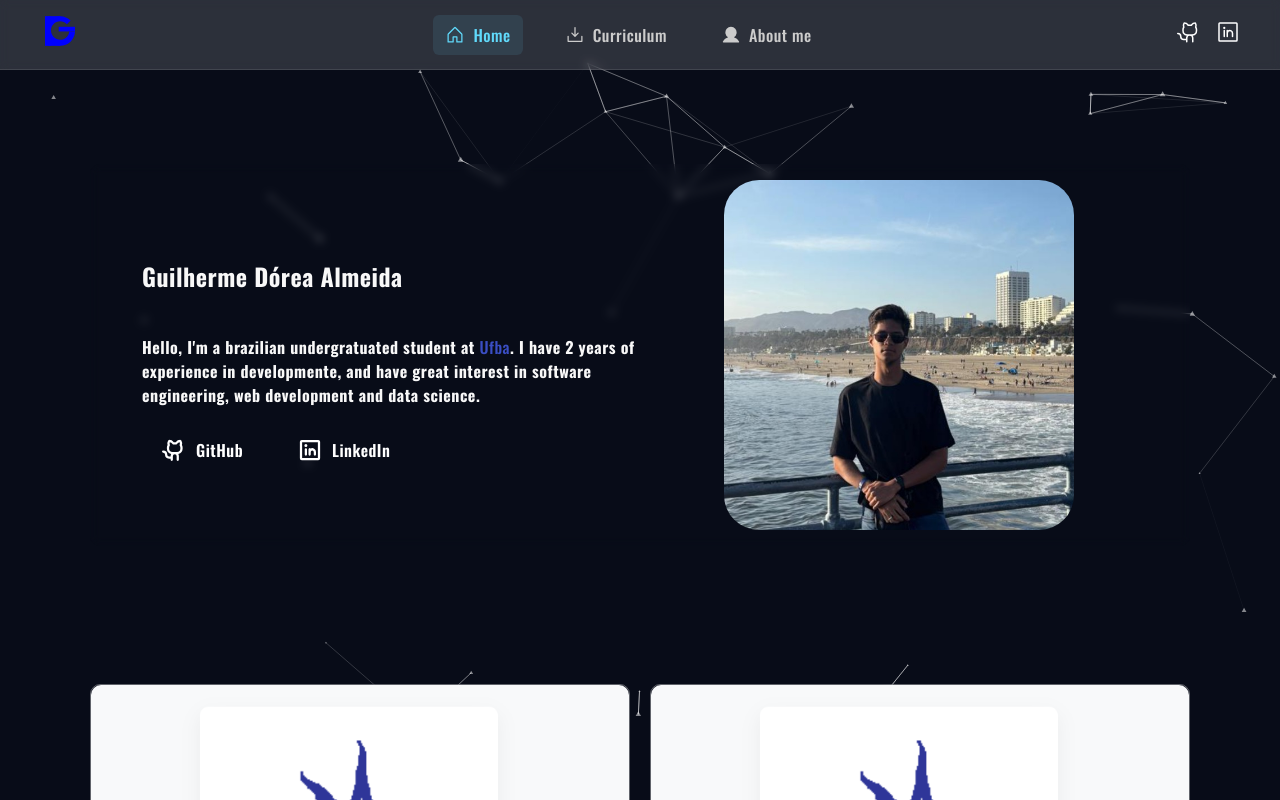
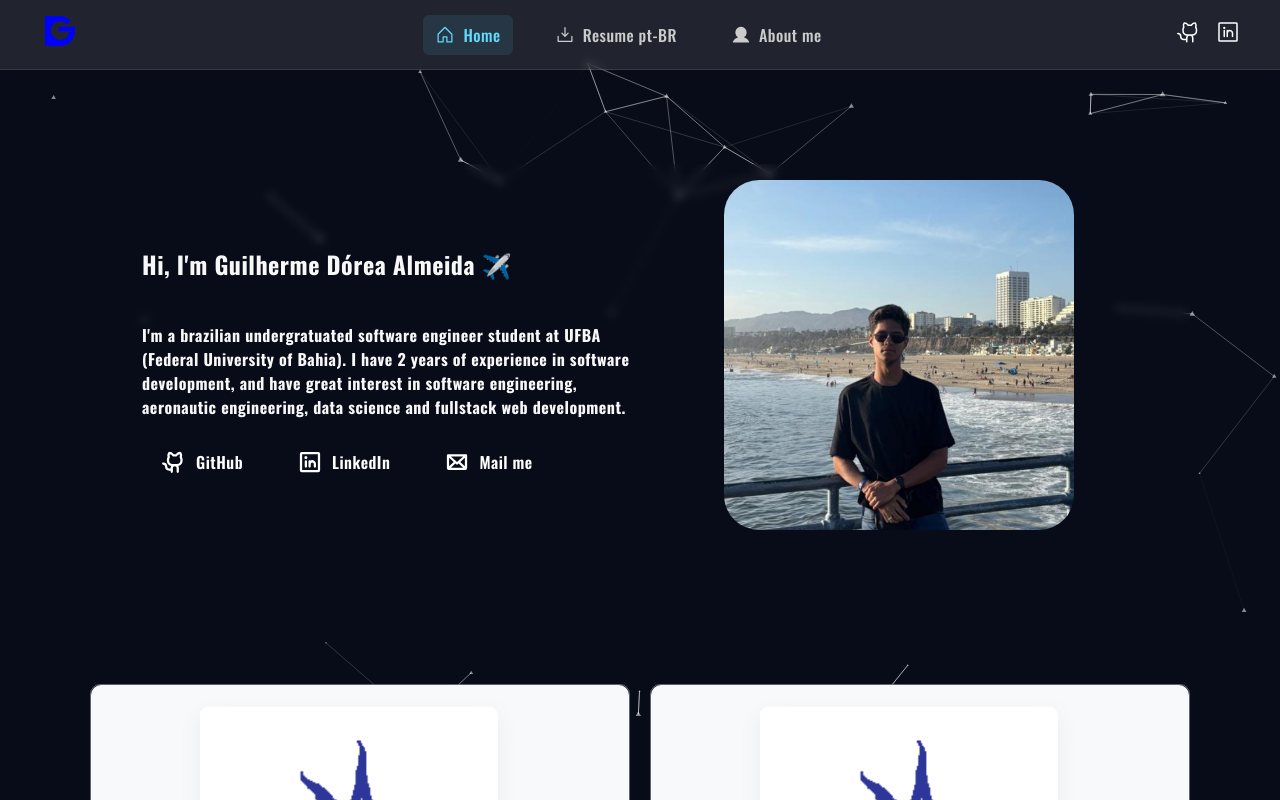
Before and after one commit to GuilhermeDorea/landing, a React (Vite) app: page / in a window 1280 px wide. Shown: the top 800 px of the page. Built offline with nearby package versions, Linux system fonts and the light colour scheme; a web font is replaced by a local one.

Commit message:
feat: curriculo e icone de email

```diff
--- a/src/App.jsx
+++ b/src/App.jsx
@@ -1,4 +1,4 @@
-import { GithubLogoIcon, LinkedinLogoIcon } from '@phosphor-icons/react';
+import { EnvelopeIcon, GithubLogoIcon, LinkedinLogoIcon } from '@phosphor-icons/react';
 import { Link, Route, Routes } from 'react-router-dom';
 import './App.css';
 import fotoPerfil from './assets/guilhermedorea.png';
@@ -31,31 +31,36 @@ function App() {
 }
 
 function Home() {
+  const scrollToContact = () => {
+    const contactSection = document.getElementById('contact');
+    if (contactSection) {
+      contactSection.scrollIntoView({ behavior: 'smooth' });
+    }
+  };
   return (
     <>
       <div className="home-container">
         <div className="card starter-card">
           <div className="left-starter-decor">
-            <h2>Guilherme Dórea Almeida</h2>
+            <h2>Hi, I'm Guilherme Dórea Almeida ✈️</h2>
             <h4 className="starter-text">
-              Hello, I'm a brazilian undergratuated student at <a href="https://www.ufba.br/">Ufba</a>. I have 2 years
-              of experience in developmente, and have great interest in software engineering, web development and data
-              science.
+              I'm a brazilian undergratuated software engineer student at UFBA (Federal University of Bahia). I have 2
+              years of experience in software development, and have great interest in software engineering, aeronautic
+              engineering, data science and fullstack web development.
             </h4>
             <div style={{ display: 'flex', gap: '15px', flexWrap: 'wrap' }}>
-              <a href="https://github.com/GuilhermeDorea" target="_blank" rel="noreferrer" className="social-link">
+              <a href="https://github.com/GuilhermeDorea" target="_blank" className="social-link">
                 <GithubLogoIcon size={24} weight="bold" />
                 <span>GitHub</span>
               </a>
 
-              <a
-                href="https://linkedin.com/in/guilhermedorea/"
-                target="_blank"
-                rel="noreferrer"
-                className="social-link"
-              >
+              <a href="https://linkedin.com/in/guilhermedorea/" target="_blank" className="social-link">
                 <LinkedinLogoIcon size={24} weight="bold" />
                 <span>LinkedIn</span>
+              </a>
+              <a style={{ cursor: 'pointer' }} onClick={scrollToContact} target="_blank" className="social-link">
+                <EnvelopeIcon size={24} weight="bold" />
+                <span>Mail me</span>
               </a>
             </div>
           </div>
@@ -83,7 +88,7 @@ function Home() {
             </ProjectCard>
           </div>
         </div>
-        <div className="card">
+        <div className="card" id="contact">
           <h2>Contact me</h2>
           <ContactForm />
         </div>
--- a/src/components/Nav.css
+++ b/src/components/Nav.css
@@ -12,7 +12,7 @@
   padding: 0 40px;
 
   /* Estilo Vidro */
-  background: rgba(255, 255, 255, 0.15);
+  background: rgba(255, 255, 255, 0.1);
   backdrop-filter: blur(5px);
   border-bottom: 1px solid rgba(255, 255, 255, 0.1);
   z-index: 1000;
--- a/src/components/Navbar.jsx
+++ b/src/components/Navbar.jsx
@@ -1,6 +1,7 @@
 import { DownloadSimpleIcon, GithubLogoIcon, HouseIcon, LinkedinLogoIcon, UserIcon } from '@phosphor-icons/react';
 import { NavLink } from 'react-router-dom';
 import fotoPerfil from '../assets/GD.svg';
+import resume from '../assets/Resume_GuilhermeDoreaAlmeida.pdf';
 import './Nav.css';
 
 export function Navbar() {
@@ -16,12 +17,12 @@ export function Navbar() {
           Home
         </NavLink>
 
-        <NavLink to="/cv" className={({ isActive }) => (isActive ? 'nav-item active' : 'nav-item')}>
+        <a href={resume} download={true} className="nav-item">
           <DownloadSimpleIcon size={20} />
-          Curriculum
-        </NavLink>
+          Resume pt-BR
+        </a>
 
-        <NavLink to="/cv" className={({ isActive }) => (isActive ? 'nav-item active' : 'nav-item')}>
+        <NavLink to="/contact" className={({ isActive }) => (isActive ? 'nav-item active' : 'nav-item')}>
           <UserIcon size={20} weight="fill" />
           About me
         </NavLink>
--- a/src/components/StarBackground.jsx
+++ b/src/components/StarBackground.jsx
@@ -18,7 +18,6 @@ export function StarBackground() {
     background: {
       color: { value: '#080c18ff' }
     },
-    backdrop: { filter: 'blur(60px)' },
 
     fpsLimit: 120,
     interactivity: {
```
Also changed, not shown: src/AboutMe.jsx (renamed from src/Curriculo.jsx), 1 other file (tests, documents, lock files or other folders).
